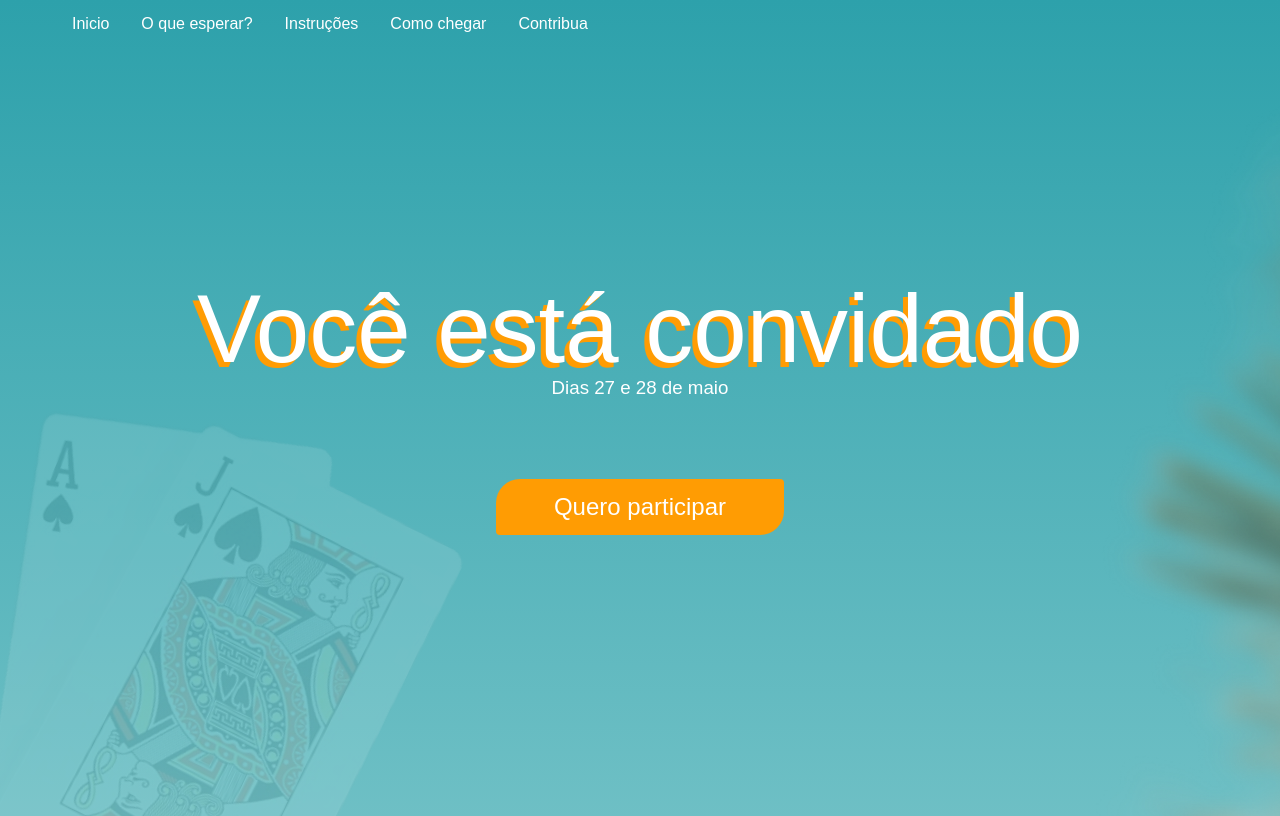
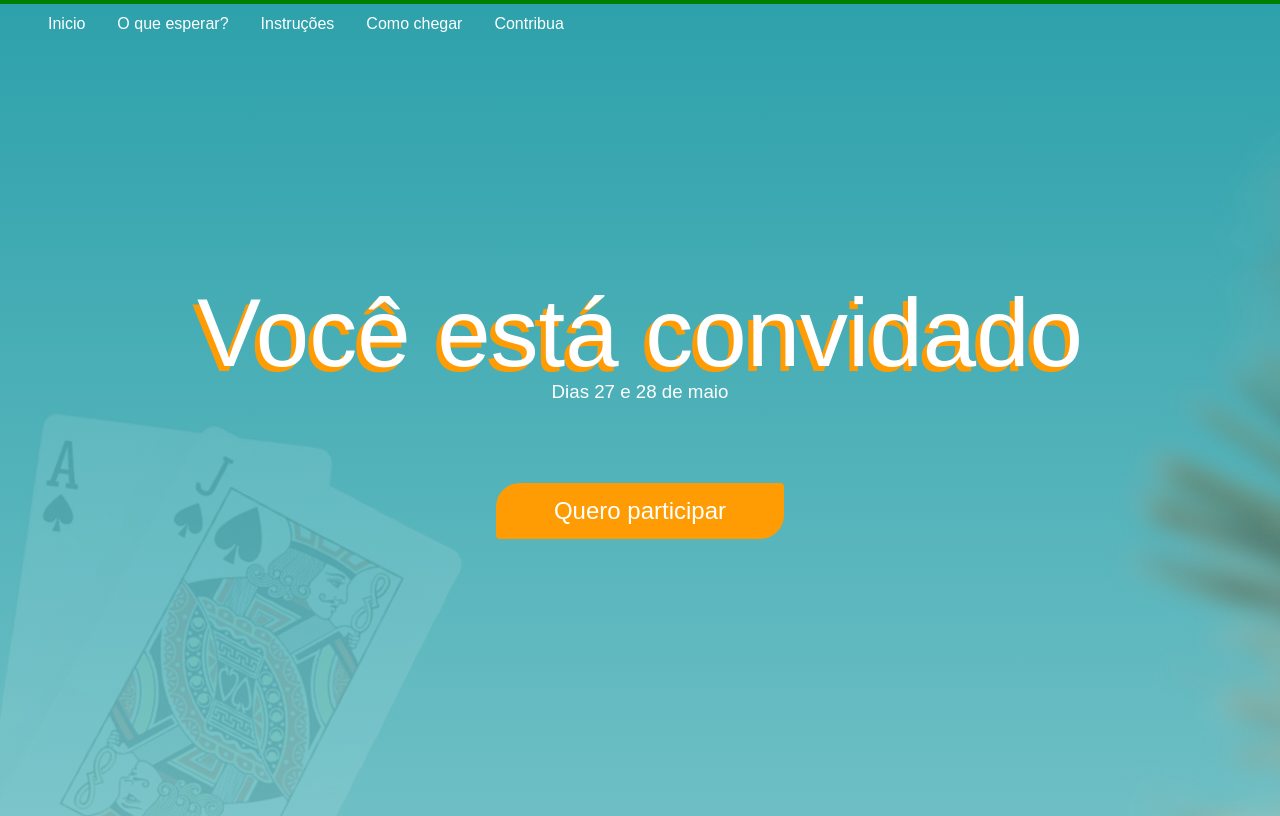
Before and after one commit to EmersonTeles/minha-festa, a Next.js app: page / in a window 1280 px wide. Shown: the top 816 px of the page. Built offline with nearby package versions, Linux system fonts and the light colour scheme; no server answers; a web font is replaced by a local one.

Commit message:
add db css status

```diff
--- a/src/styles/home.scss
+++ b/src/styles/home.scss
@@ -2,9 +2,18 @@
   background: linear-gradient(to bottom, #2da1ab 0%, #effcf8 60%);
   width: 100%;
   min-height: 100vh;
-  padding: 0 1.5rem;
   box-sizing: border-box;
   padding-bottom: 8rem;
+  &_db-true {
+    height: 4px;
+    width: 100%;
+    background-color: green;
+  }
+  &_db-false {
+    height: 4px;
+    width: 100%;
+    background-color: red;
+  }
 }
 .cardsBlackJack {
   position: absolute;
```
